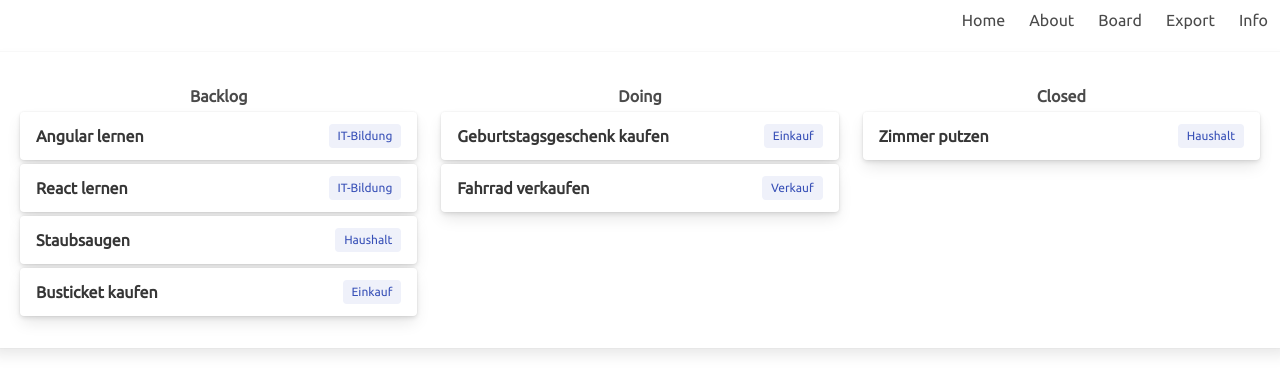
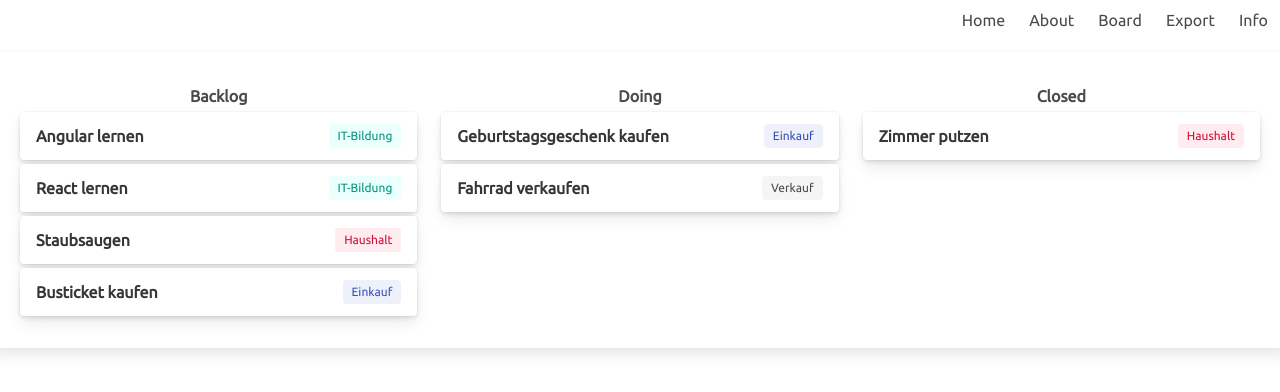
Before and after one commit to moritzott/myKanban, an Angular app: page /board in a window 1280 px wide. Shown: the top 392 px of the page. Built offline with nearby package versions, Linux system fonts and the light colour scheme.

Commit message:
Add colored labels.

```diff
--- a/src/app/components/label/label.component.html
+++ b/src/app/components/label/label.component.html
@@ -1 +1 @@
-<span class="tag is-light is-link">{{ title }}</span>
+<span [class]="color" >{{ title }}</span>
--- a/src/app/components/label/label.component.ts
+++ b/src/app/components/label/label.component.ts
@@ -3,15 +3,71 @@ import { Component, Input, OnInit } from '@angular/core';
 @Component({
   selector: 'app-label',
   templateUrl: './label.component.html',
-  styleUrls: ['./label.component.css']
+  styleUrls: ['./label.component.css'],
 })
 export class LabelComponent implements OnInit {
+  constructor() {}
 
-  constructor() { }
+  @Input() title: string = '';
+  @Input() highlight: string = '';
 
-  @Input() title: string = "";
+  public color: string = '';
 
   ngOnInit(): void {
+    this.evaluateColor();
   }
 
+  private evaluateColor(): void {
+    if (this.highlight === '') {
+      this.color = 'tag';
+    }
+    if (this.highlight === 'black') {
+      this.color = 'tag is-black';
+    }
+    if (this.highlight === 'dark') {
+      this.color = 'tag is-dark';
+    }
+    if (this.highlight === 'light') {
+      this.color = 'tag is-light';
+    }
+    if (this.highlight === 'white') {
+      this.color = 'tag is-white';
+    }
+    if (this.highlight === 'primary') {
+      this.color = 'tag is-primary';
+    }
+    if (this.highlight === 'link') {
+      this.color = 'tag is-link';
+    }
+    if (this.highlight === 'info') {
+      this.color = 'tag is-info';
+    }
+    if (this.highlight === 'success') {
+      this.color = 'tag is-success';
+    }
+    if (this.highlight === 'warning') {
+      this.color = 'tag is-warning';
+    }
+    if (this.highlight === 'danger') {
+      this.color = 'tag is-danger';
+    }
+    if (this.highlight === 'primary-light') {
+      this.color = 'tag is-primary is-light';
+    }
+    if (this.highlight === 'link-light') {
+      this.color = 'tag is-link is-light';
+    }
+    if (this.highlight === 'info-light') {
+      this.color = 'tag is-info is-light';
+    }
+    if (this.highlight === 'success-light') {
+      this.color = 'tag is-success is-light';
+    }
+    if (this.highlight === 'warning-light') {
+      this.color = 'tag is-warning is-light';
+    }
+    if (this.highlight === 'danger-light') {
+      this.color = 'tag is-danger is-light';
+    }
+  }
 }
--- a/src/app/pages/board/board.component.html
+++ b/src/app/pages/board/board.component.html
@@ -4,23 +4,23 @@
     <div class="column">
       <app-column [title]="'Backlog'">
         <app-ticket [title]="'Angular lernen'">
-          <app-label [title]="'IT-Bildung'"></app-label>
+          <app-label [title]="'IT-Bildung'" [highlight]="'primary-light'"></app-label>
         </app-ticket>
         <app-ticket [title]="'React lernen'">
-          <app-label [title]="'IT-Bildung'"></app-label>
+          <app-label [title]="'IT-Bildung'" [highlight]="'primary-light'" ></app-label>
         </app-ticket>
         <app-ticket [title]="'Staubsaugen'">
-          <app-label [title]="'Haushalt'"></app-label>
+          <app-label [title]="'Haushalt'" [highlight]="'danger-light'" ></app-label>
         </app-ticket>
         <app-ticket [title]="'Busticket kaufen'">
-          <app-label [title]="'Einkauf'"></app-label>
+          <app-label [title]="'Einkauf'" [highlight]="'link-light'" ></app-label>
         </app-ticket>
       </app-column>
     </div>
     <div class="column">
       <app-column [title]="'Doing'">
         <app-ticket [title]="'Geburtstagsgeschenk kaufen'">
-          <app-label [title]="'Einkauf'"></app-label>
+          <app-label [title]="'Einkauf'" [highlight]="'link-light'" ></app-label>
         </app-ticket>
         <app-ticket [title]="'Fahrrad verkaufen'">
           <app-label [title]="'Verkauf'"></app-label>
@@ -30,7 +30,7 @@
     <div class="column">
       <app-column [title]="'Closed'">
         <app-ticket [title]="'Zimmer putzen'">
-          <app-label [title]="'Haushalt'"></app-label>
+          <app-label [title]="'Haushalt'" [highlight]="'danger-light'" ></app-label>
         </app-ticket>
       </app-column>
     </div>
```
